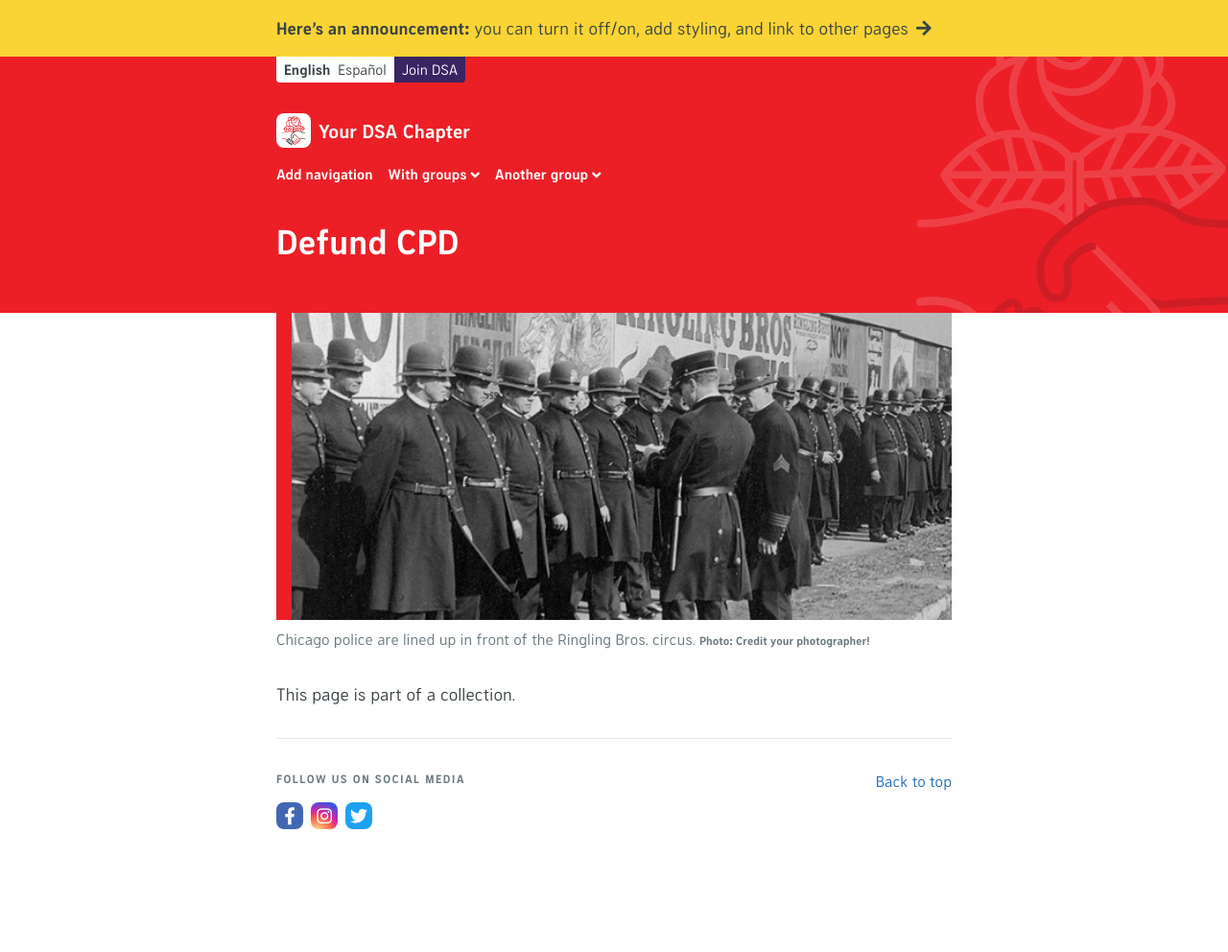
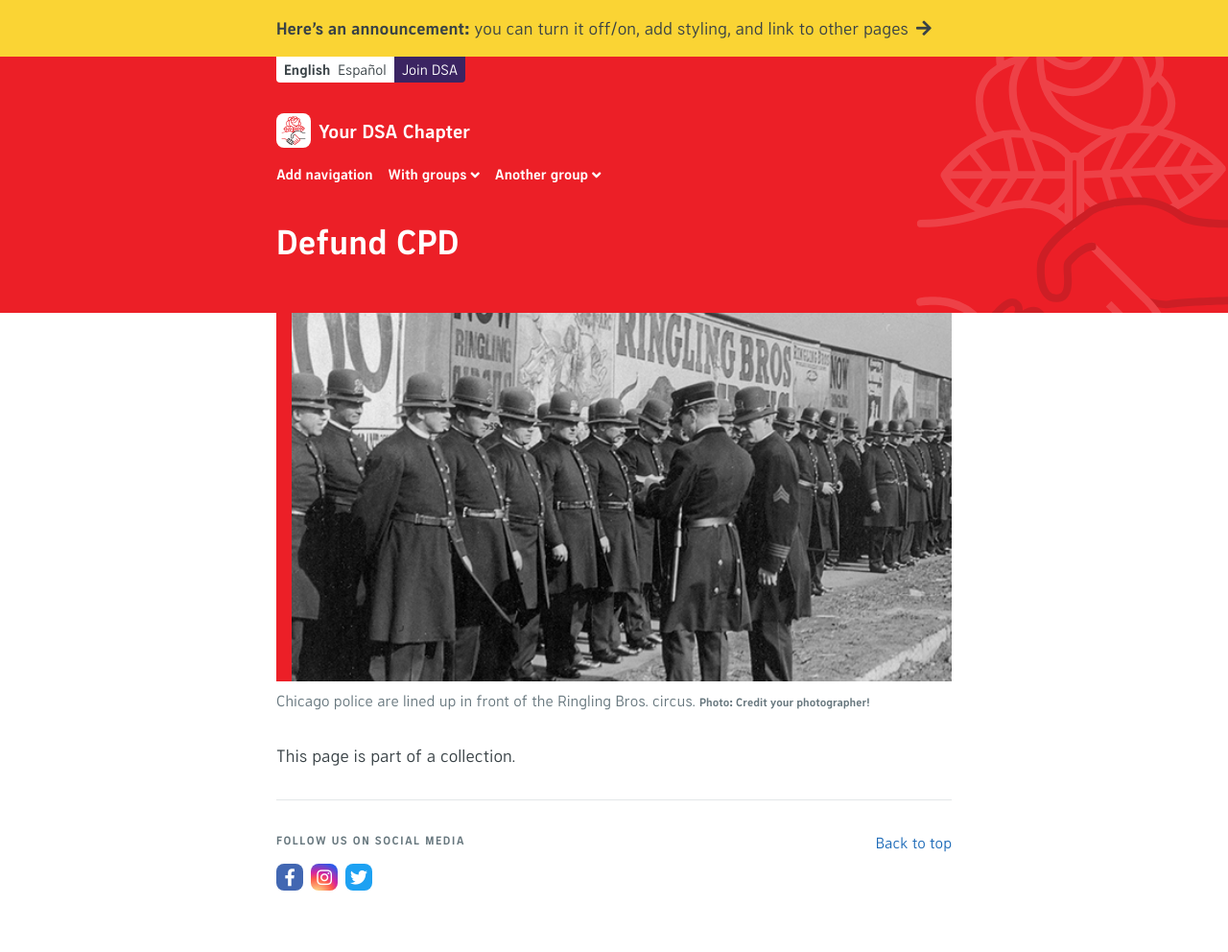
Before and after one commit to ChicagoDSA/haymarket, a Jekyll site: the page built from _tiles/en/defund-cpd.md, in a window 1280 px wide. Shown: the whole page at 96% size. Built offline with Jekyll 4.4.1, drawn with Linux system fonts in a browser that asks for light colours; nearby versions of some CDN libraries; some web fonts are replaced; library files that are not in the unit come from our copies; the repository's description, which GitHub fills in, is left out; before the commit the page ends 928 px from its top, so only the background shows below that.

Commit message:
made headline image bigger, remove minimum

```diff
--- a/_sass/jekyll-theme-haymarket.scss
+++ b/_sass/jekyll-theme-haymarket.scss
@@ -22,12 +22,6 @@
 
 @mixin extra-small {
 	@media screen and (max-width: #{$small-breakpoint}) {
-		@content;
-	}
-}
-
-@mixin minimum {
-	@media screen and (max-width: #{$minimum-breakpoint}) {
 		@content;
 	}
 }
@@ -135,7 +129,7 @@ a {
 	margin: 0 auto;
 
 	#headline-image {
-		height: 20rem;
+		height: 24rem;
 		border-left: 1rem solid $dsa-red;
 	}
 
@@ -144,6 +138,12 @@ a {
 
 		.image-caption {
 			padding: 0 1rem;
+		}
+	}
+
+	@include extra-small {
+		#headline-image {
+			height: 20rem;
 		}
 	}
 }
--- a/_sass/variables.scss
+++ b/_sass/variables.scss
@@ -8,7 +8,6 @@ $white: #fff;
 $large-breakpoint: 56em !default;
 $medium-breakpoint: 42em !default;
 $small-breakpoint: 28em !default;
-$minimum-breakpoint: 14em !default;
 
 // Text
 $section-headings-color: #22282a !default;
```
